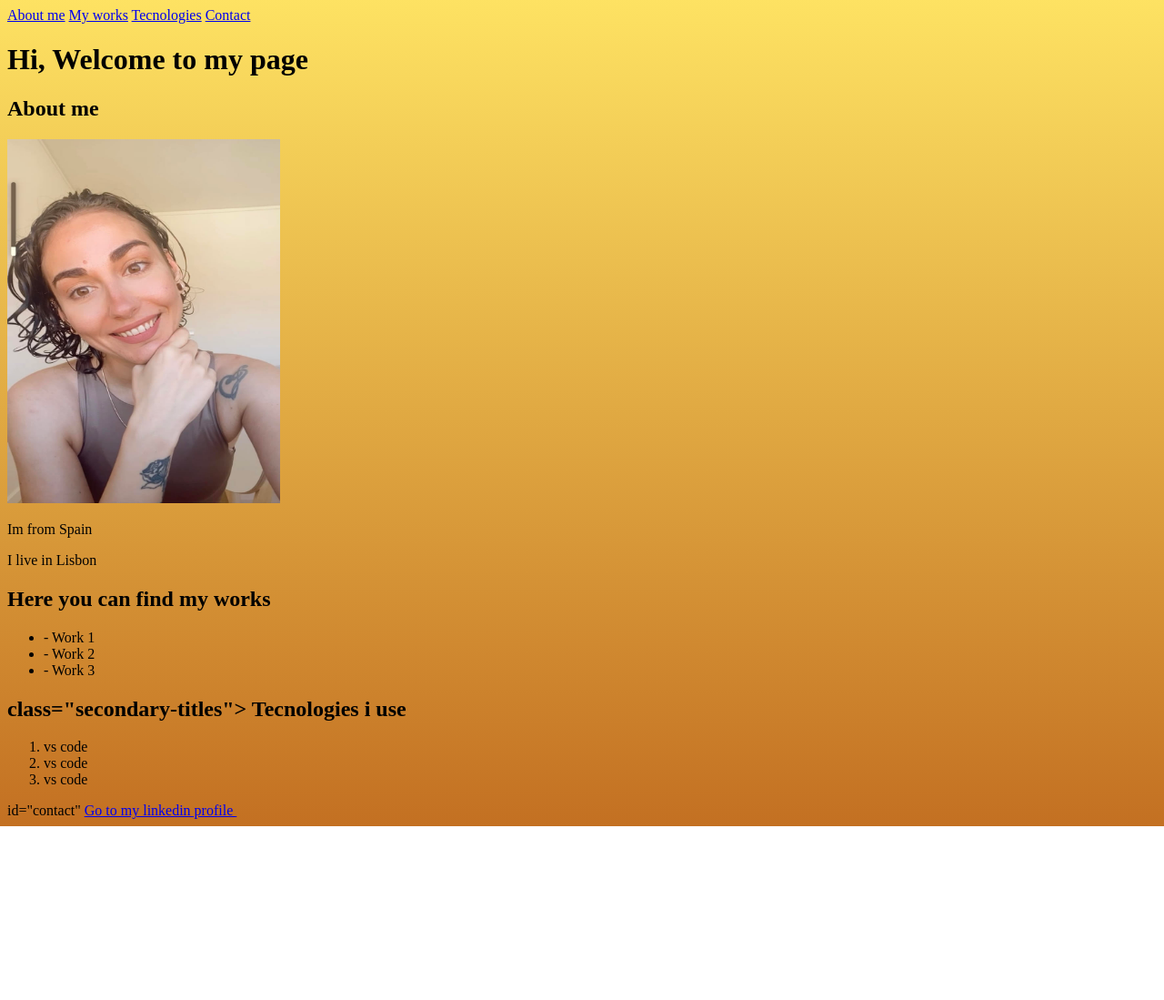
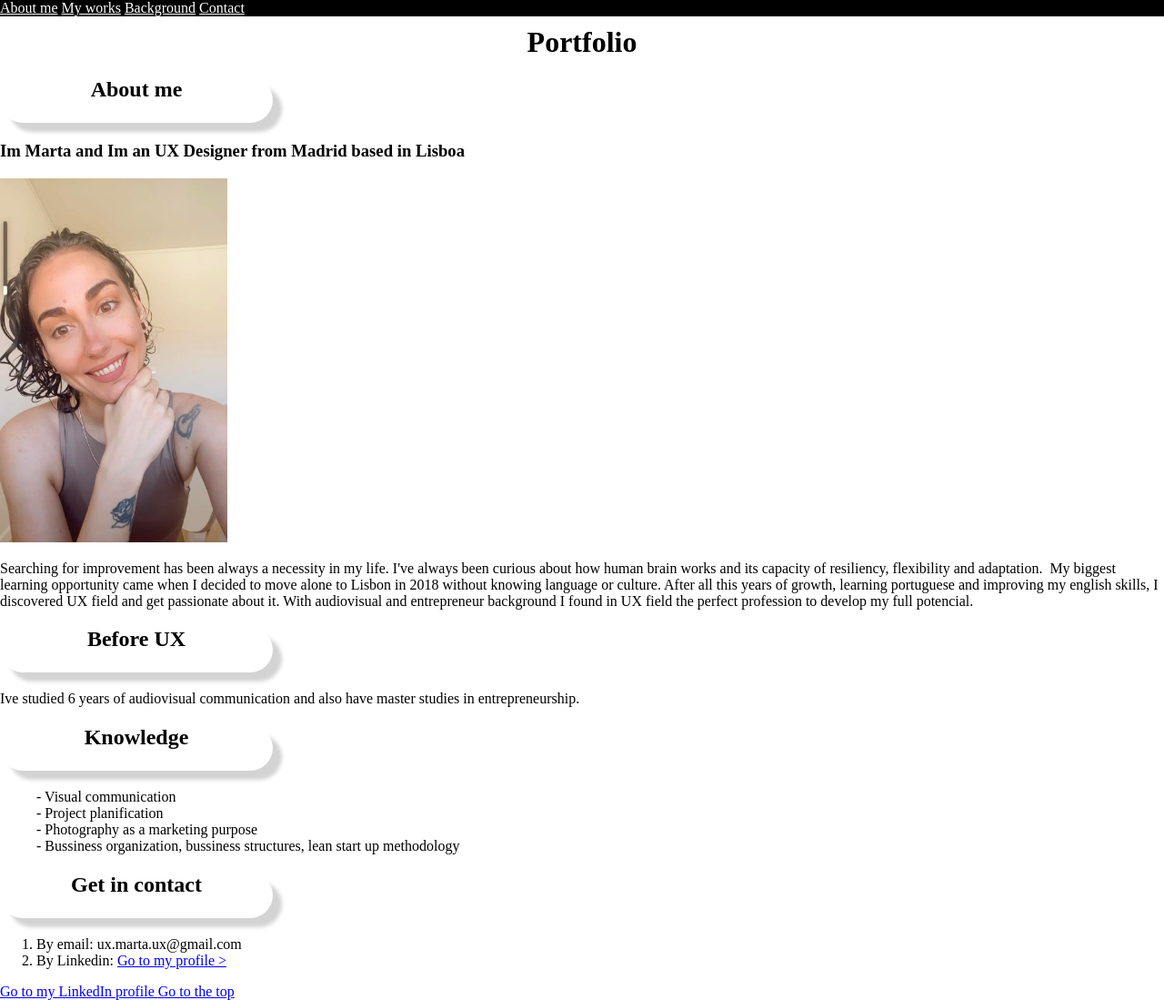
Before and after one commit to Martaigualux/my-super-portfolio, a plain HTML site: page Porfolio.html in a window 1280 px wide. Shown: the whole page at 91% size. Before the commit the page ends 908 px from the top, so only its background shows below. Drawn offline with Linux system fonts and the light colour scheme.

Commit message:
CSS Practise

```diff
--- a/Porfolio.html
+++ b/Porfolio.html
@@ -4,58 +4,78 @@
     <meta charset="UTF-8">
     <meta http-equiv="X-UA-Compatible" content="IE=edge">
     <meta name="viewport" content="width=device-width, initial-scale=1.0">
-    <title>Marta Portfolio </title>
+    <title>Marta portfolio </title>
 
     <link rel="stylesheet" href="styles.css">
 </head>
-<header>
+<body>
     <header id="header">
-    <nav id="header">
+        <nav id="navbar">
             <a href="#about-me">About me</a>
             <a href="#my-works">My works</a>
-        <a href="#tecnologies-i-use">Tecnologies</a>
+            <a href="#background">Background</a>
             <a href="#contact">Contact</a>
         </nav>
-    <h1> Hi, Welcome to my page</h1>
+
+        <h1> Portfolio </h1>
+
     </header>
 
-<!-- About me ---->
+    <!-- About me -->
     <section id="about-me">
-<h2> About me </h2>
-<img src="/Images/Pretty me.jpg" alt="Pretty me" width="300px" height="400px">
+        <h2 class="secondary-titles"> About me </h2>
+        <h3> Im Marta and Im an UX Designer from Madrid based in Lisboa </h3>
+        <img src="/images/pretty me.JPG" alt="Pretty me" class="pretty me" width="250" height="400">
+        <p> Searching for improvement has been always a necessity in my life. I've always been curious about how human brain works and its capacity of resiliency, flexibility and adaptation.
+
+            My biggest learning opportunity came when I decided to move alone to Lisbon in 2018 without knowing language or culture.
+
+            After all this years of growth, learning portuguese and improving my english skills, I discovered UX field and get passionate about it.
+            With audiovisual and entrepreneur background I found in UX field the perfect profession to develop my full potencial.</p>
+
+    </section>
+
+    <!-- Background before UX -->
+
+    <section id="background">
+        <h2 class="secondary-titles"> Before UX </h2>
 
         <article>
-    <p> Im from Spain </p>
-    <p> I live in Lisbon </p>
+            <p class="paragraph"> Ive studied 6 years of audiovisual communication and also have master studies in entrepreneurship.</p>
 
         </article>
-</section>
-<!-- My works---->
-<section id="my-works">
-<section>
-    <h2> Here you can find my works</h2>
-    <ul>
-        <li> Work 1</li>
-        <li> Work 2</li>
-        <li> Work 3</li>
-    </ul>
+
     </section>
 
-<!-- Tecnologies I use ---->
-<section id="tecnologies-i-use"> </section>
-<h2>class="secondary-titles"> Tecnologies i use </h2>
-<ol>
-    <li> vs code </li>
-    <li> vs code </li>
-    <li> vs code </li>
+    <!-- Knowledge -->
+    <section id="knowledge">
+        <h2 class="secondary-titles"> Knowledge </h2>
 
+        <ul >
+            <li> Visual communication  </li>
+            <li> Project planification  </li>
+            <li> Photography as a marketing purpose  </li>
+            <li> Bussiness organization, bussiness structures, lean start up methodology </li>
+        </ul>
+
+    </section>
+
+    <!-- Get in contact -->
+    <section id="get in contact">
+        <h2 class="secondary-titles"> Get in contact </h2>
+        <ol >
+            <li> By email: ux.marta.ux@gmail.com  </li>
+            <li> By Linkedin: <a href="https://www.linkedin.com/in/martaigual"> Go to my profile >  </a> </li>
         </ol>
-<!-- Contact ---->
-<section id="contact">
-<footer> id="contact"
-    <a href="#"> Go to my linkedin profile </a>
-    <a href="https://github.com/calonsogarcia" > <img src=""> </a>
+    <footer id="contact">
+        <a href="MARTA"> Go to my LinkedIn profile </a>
+        <a href="https://www.linkedin.com/in/martaigual/"> </a>
+
+        <a href="#header"> Go to the top </a>
+
     </footer>
-    <a href="#header" Go to the top </a>
+
+
+
 </body>
 </html>
--- a/styles.css
+++ b/styles.css
@@ -1,42 +1,57 @@
 body{
-    background: rgb(195,112,34);
-background: linear-gradient(0deg, rgba(195,112,34,1) 0%, rgba(253,216,45,0.7455357142857143) 100%);
+    margin: 0px;
+    padding: 0px;
+    background: white
 }
 
-h1 {
-    color: black
+h1{
+    color: #008000
+    padding: 5px;
+    margin: 10px;
+    text-align: center;
+
 }
+
 #navbar{
-    background: red;
-    color: grey
+    background: rgb(0, 0, 0);
 }
 
 #navbar a{
-    background: red;
-    color: grey
+    color: rgb(255, 255, 255);
 }
 
-#navbar a{
-    color: brown;
+#about-me{
+       text-align: left;
 }
 
-#about-me
-background-image: line-gradient (rgba 255,255,255.5 ) rgba (rgba 255,255,255.5)), url (https://www.google.com/url?sa=i&url=https%3A%2F%2Fwww.dreamstime.com%2Fphotos-images%2Fsea.html&psig=AOvVaw3ebEJJjlb40CQ5aM4iUK3f&ust=1668797707624000&source=images&cd=vfe&ved=0CA8QjRxqFwoTCNjl6YXytfsCFQAAAAAdAAAAABAE)
-ul li, url (https://images.pexels.com/photos/1001682/pexels-photo-1001682.jpeg): text-align:center
+.pretty-me {
+width= 300px;
+height=200px;
+border: 10 px salmon;
+}
 
-ul li {
-    list-style:none;
+ul li{
+    list-style: none;
 }
 
 ul li::before{
-    content:"-"
+    content: "- "
 }
 
-ul li::before{
+.secondary-titles{
+    background: rgb(255, 255, 255);
+    width: 300px;
+    height: 50px;
+    text-align: center;
+    border-radius: 50px;
+    box-shadow: 10px 10px 4px #d3d3d3;
+}
 
-.secondary-titles
-background: fuchsia
-;
+.secondary-titles:hover{
+    background: #ffd4f1;
+    box-shadow: 10px 10px 4px #ffeaf5;
+}
 
-.secondary-titles.hover{
-    background: yellow;
+.first-word{
+    font-size: 60px;
+}
```
Lines whose indentation alone changed are shown as unchanged.
